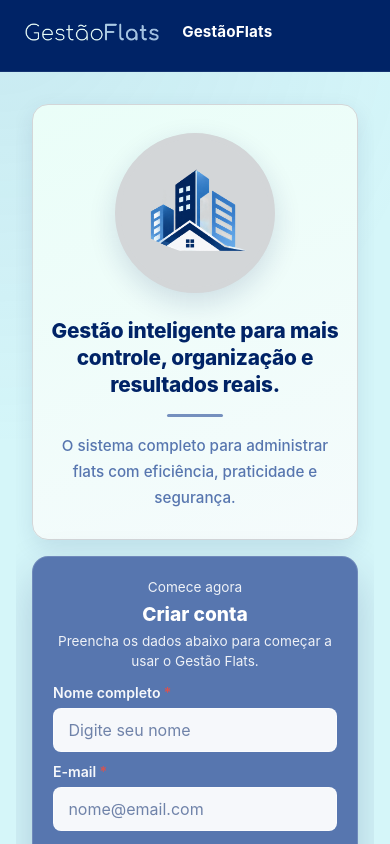
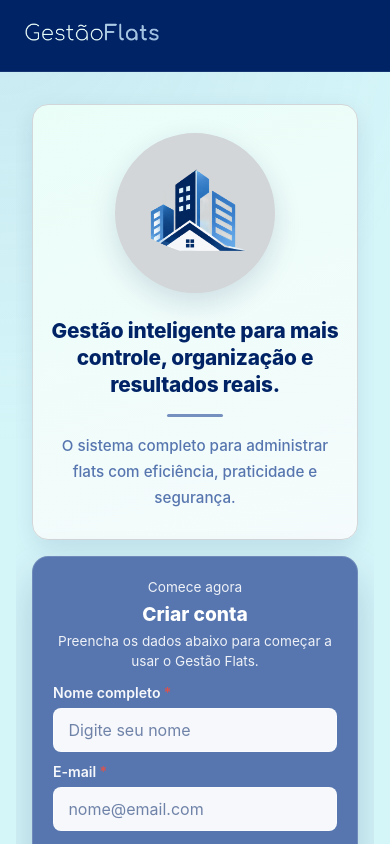
Before and after one commit to GabrielFelix-dev/GestaoFlats, a React (Vite) app: page / in a window 390 px wide. Shown: the top 844 px of the page. Built offline with nearby package versions, Linux system fonts and the light colour scheme.

Commit message:
fix(financeiro,header): remove texto duplicado da logo e empilha abas do financeiro no mobile

```diff
--- a/src/components/Header/Header.css
+++ b/src/components/Header/Header.css
@@ -35,14 +35,6 @@
   height: 44px;
   width: auto;
   object-fit: contain;
-}
-
-.topbar-brand-text {
-  font-size: 1.05rem;
-  font-weight: 700;
-  color: #ffffff;
-  white-space: nowrap;
-  letter-spacing: 0.01em;
 }
 
 .topbar-page-title {
@@ -170,10 +162,6 @@
 }
 
 @media (max-width: 640px) {
-  .topbar-brand-text {
-    font-size: 0.95rem;
-  }
-
   .topbar-brand-image {
     height: 36px;
   }
--- a/src/components/Header/Header.jsx
+++ b/src/components/Header/Header.jsx
@@ -29,7 +29,6 @@ export default function Header({
 
         <div className="topbar-brand">
           <img src={gestaoFlatsLogo} alt="Gestão Flats" className="topbar-brand-image" />
-          <span className="topbar-brand-text">GestãoFlats</span>
         </div>
       </div>
 
--- a/src/pages/Admin/Financeiro/Financeiro.css
+++ b/src/pages/Admin/Financeiro/Financeiro.css
@@ -95,13 +95,15 @@
   }
 
   .financeiro-tabs {
-    overflow-x: auto;
-    flex-wrap: nowrap;
-    padding-bottom: 0.25rem;
+    flex-wrap: wrap;
+    width: 100%;
   }
 
-  .financeiro-tabs button {
-    white-space: nowrap;
+  .financeiro-tabs .btn {
+    flex: 1 1 auto;
+    min-width: 0;
+    width: 100%;
+    justify-content: center;
   }
 }
 
```
